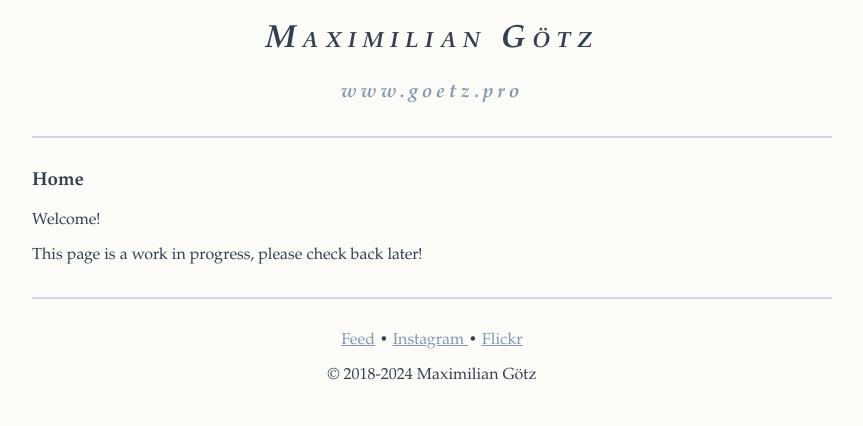
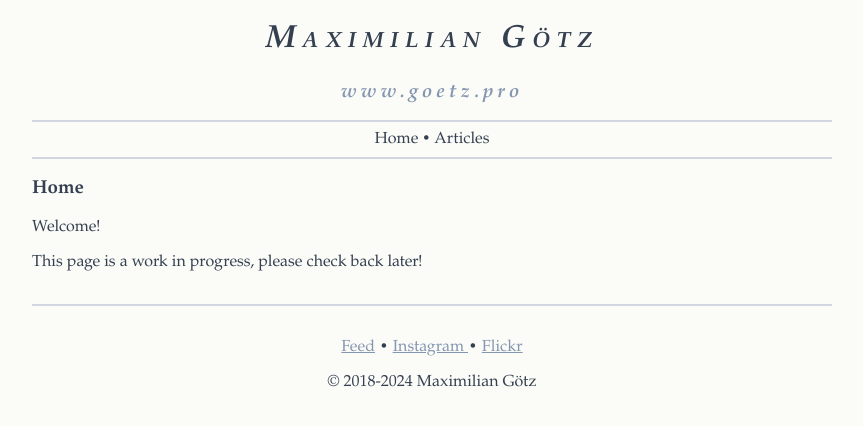
Before and after one commit to ImMaax/immaax.github.io, a Jekyll site: the page built from index.markdown, in a window 1280 px wide. Shown: the top 426 px of the page, without its empty margins (208-1071 px from the left). Built offline with Jekyll 4.4.1, drawn with Linux system fonts in a browser that asks for light colours.

Commit message:
navbar, link rel=sitemap

```diff
--- a/_layouts/default.html
+++ b/_layouts/default.html
@@ -10,10 +10,12 @@
     <meta property="og:title" content="{{ page.title }} - Maximilian Götz">
     <meta property="og:type" content="website">
     <meta property="og:url" content="{{ page.url | absolute_url }}">
-    <link rel="stylesheet" href="/assets/css/style.css?v=2">
+    <link rel="stylesheet" href="/assets/css/style.css?v=3">
     <link rel="icon" type="image/x-icon" href="/favicon.ico">
     <link rel="alternate" type="application/atom+xml" href="/feed.xml"
           title="Feed">
+    <link rel="sitemap" type="application/xml" href="/sitemap.xml"
+          title="Sitemap">
     <script src="/assets/js/main.js?v=1"></script>
   </head>
   <body>
@@ -21,7 +23,12 @@
       <header>
         <h1><a href="/">Maximilian Götz</a></h1>
         <h2><a href="/">www.goetz.pro</a></h2>
-        <hr>
+        <hr class="margin-sm">
+        <nav>
+          <a href="/">Home</a> &bull;
+          <a href="/articles/">Articles</a>
+        </nav>
+        <hr class="margin-sm">
       </header>
 
       <main>
--- a/assets/css/style.css
+++ b/assets/css/style.css
@@ -17,7 +17,6 @@ header,
 
 h1,
 h2 {
-  text-align: center;
   letter-spacing: 0.2em;
 }
 
@@ -25,16 +24,7 @@ h1 {
   font-variant: small-caps;
 }
 
-h1 a:link,
-h1 a:visited,
-h2 a:link,
-h2 a:visited {
-  color: inherit;
-  text-decoration: none;
-}
-
 h2 {
-  color: #8596b0;
   font-size: 1.2em;
 }
 
@@ -44,13 +34,32 @@ hr {
   margin-bottom: 2em;
 }
 
-footer {
+hr.margin-sm {
+  margin-top: 0.5em;
+  margin-bottom: 0.5em;
+}
+
+footer,
+nav,
+h1,
+h2 {
   text-align: center;
 }
 
+nav a {
+  font-style: normal;
+}
+
 a:link,
-a:visited {
+a:visited,
+h2 {
   color: #8596b0;
+}
+
+header a:link,
+header a:visited {
+  color: inherit;
+  text-decoration: none;
 }
 
 .info {
```
